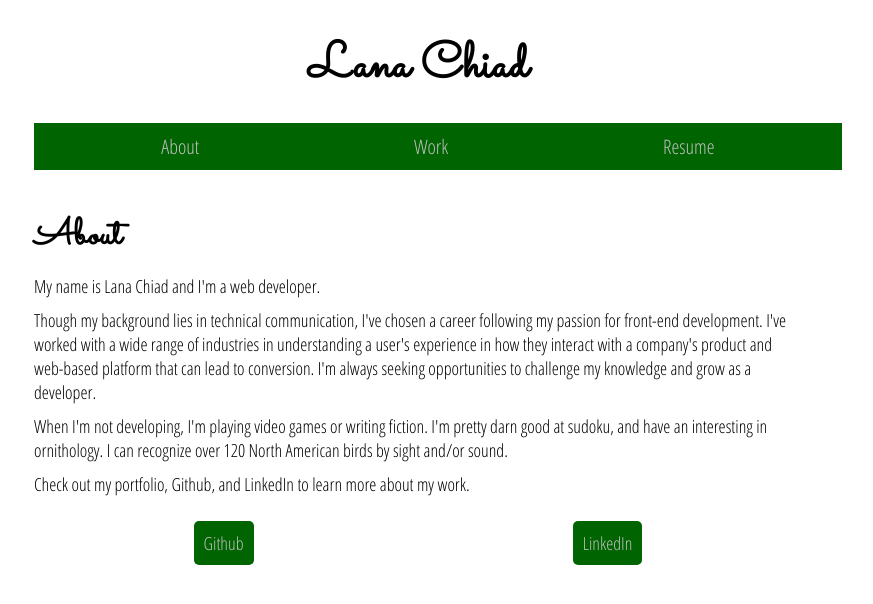
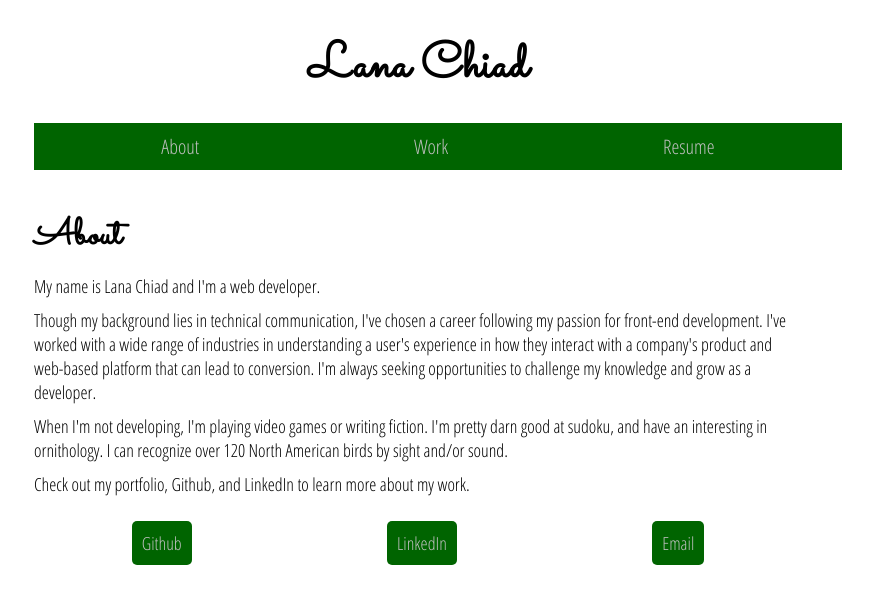
Before and after one commit to lanachiad/lanachiad.github.io, a React (Create React App) app: page / in a window 1280 px wide. Shown: the top 604 px of the page, without its empty margins (222-1095 px from the left). Built offline with nearby package versions, Linux system fonts and the light colour scheme.

Commit message:
Add email link to About page

```diff
--- a/src/About.js
+++ b/src/About.js
@@ -29,6 +29,11 @@ class About extends Component {
               LinkedIn
             </a>
           </p>
+          <p>
+            <a href="mailto:lanachiad7@gmail.com" target="_blank">
+              Email
+            </a>
+          </p>
         </div>
       </div>
     );
```
